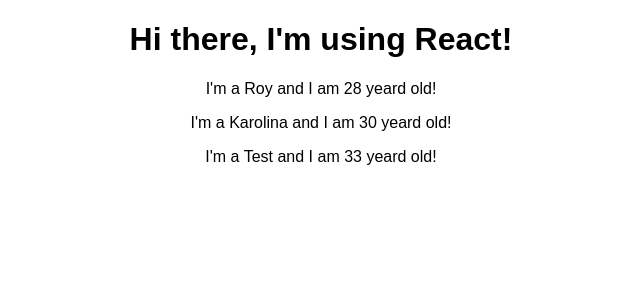
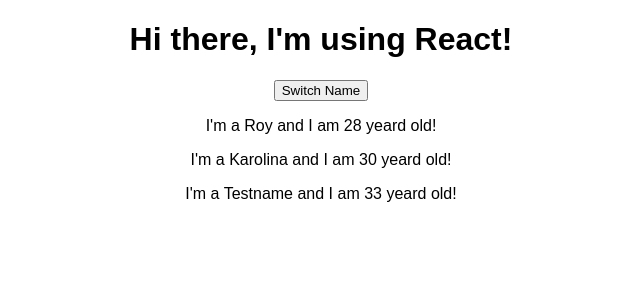
Before and after one commit to royriver23/playing-react, a React (Create React App) app: page / in a window 1280 px wide. Shown: the top 300 px of the page, without its empty margins (319-959 px from the left). Built offline with nearby package versions, Linux system fonts and the light colour scheme.

Commit message:
master: Passing methods to other components

```diff
--- a/src/App.js
+++ b/src/App.js
@@ -3,13 +3,45 @@
 import Person from './Person/Person';
 
 class App extends Component {
+  state = {
+    persons: [
+      { name: 'Roy', age: 28 },
+      { name: 'Karolina', age: 30 },
+      { name: 'Testname', age: 33 }
+    ],
+    otherState: 'some other value'
+  }
+
+  switchNameHandler = () => {
+    // DON'T DO THIS: this.state.persons[0].name = 'Roy José';
+    this.setState({ persons: [
+        { name: 'Roy', age: 28 },
+        { name: 'Karolina', age: 30 },
+        { name: 'Testname', age: 69 }
+      ]
+    })
+  }
+
   render() {
     return (
       <div className="App">
         <h1>Hi there, I'm using React!</h1>
-        <Person name="Roy" age="28"></Person>
-        <Person name="Karolina" age="30"></Person>
-        <Person name="Test" age="33"></Person>
+        <button onClick={this.switchNameHandler}>Switch Name</button>
+        <Person
+          name={this.state.persons[0].name}
+          age={this.state.persons[0].age}
+          click={this.switchNameHandler}>
+        </Person>
+        <Person
+          name={this.state.persons[1].name}
+          age={this.state.persons[1].age}
+          click={this.switchNameHandler}>
+        </Person>
+        <Person
+          name={this.state.persons[2].name}
+          age={this.state.persons[2].age}
+          click={this.switchNameHandler}>
+        </Person>
       </div>
     );
   }
--- a/src/Person/Person.js
+++ b/src/Person/Person.js
@@ -1,6 +1,11 @@
 import React from 'react';
 const person = (props) => {
-  return <p>I'm a {props.name} and I am {props.age} yeard old!</p>
+  return (
+    <div>
+      <p onClick={props.click}>I'm a {props.name} and I am {props.age} yeard old!</p>
+      <p>{props.children}</p>
+    </div>
+  )
 };
 
 export default person;
```
